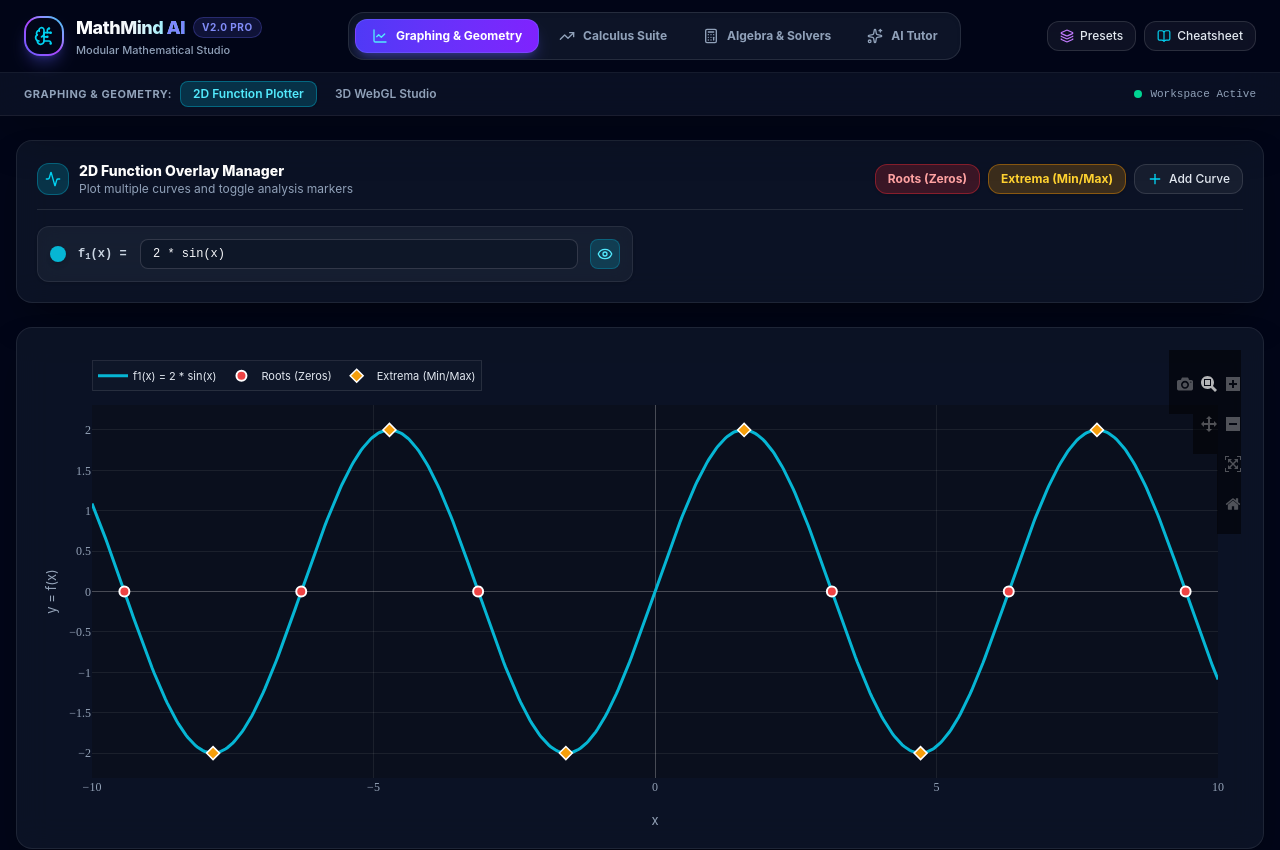
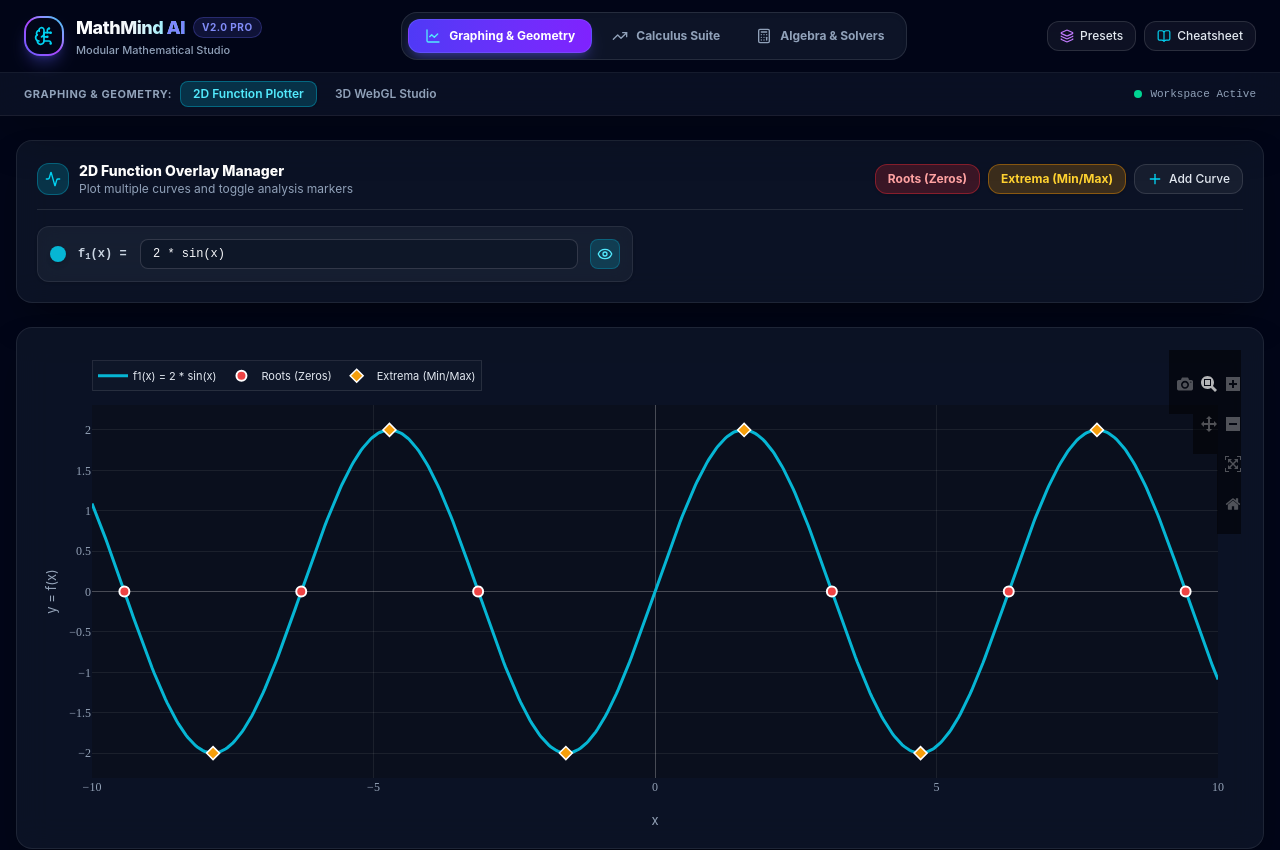
Before and after one commit to darkling10/mathmind, a React (Vite) app: page / in a window 1280 px wide. Shown: the top 850 px of the page. Built offline with nearby package versions, Linux system fonts and the light colour scheme.

Commit message:
feat: put AI capabilities behind ENABLE_AI_FEATURES feature flag

```diff
--- a/src/components/MathInput.jsx
+++ b/src/components/MathInput.jsx
@@ -3,6 +3,7 @@ import katex from 'katex';
 import { formatLatex } from '../services/mathEngine';
 import VirtualKeyboard from './VirtualKeyboard';
 import { Keyboard, Send, XCircle, CheckCircle2, Sparkles } from 'lucide-react';
+import { FEATURE_FLAGS } from '../config/featureFlags';
 
 export default function MathInput({ value, onChange, onSubmit, label = "Enter Equation or Function", placeholder = "e.g. sin(x) * exp(-0.1 * x)", showAiButton = false, onAiClick }) {
   const [showKeyboard, setShowKeyboard] = useState(false);
@@ -68,7 +69,7 @@ export default function MathInput({ value, onChange, onSubmit, label = "Enter Eq
         </label>
 
         <div className="flex items-center gap-2">
-          {showAiButton && (
+          {showAiButton && FEATURE_FLAGS.ENABLE_AI_FEATURES && (
             <button
               onClick={onAiClick}
               className="text-xs font-bold text-purple-300 hover:text-white bg-purple-500/20 border border-purple-500/40 px-3 py-1.5 rounded-xl flex items-center gap-1.5 transition-all shadow-sm"
--- a/src/components/Navbar.jsx
+++ b/src/components/Navbar.jsx
@@ -6,11 +6,9 @@ import {
   Sparkles,
   BookOpen,
   Layers,
-  BrainCircuit,
-  Box,
-  Grid,
-  ChevronDown
+  BrainCircuit
 } from 'lucide-react';
+import { FEATURE_FLAGS } from '../config/featureFlags';
 
 export default function Navbar({
   primaryDomain,
@@ -21,7 +19,7 @@ export default function Navbar({
   onOpenCheatSheet
 }) {
   // Primary domain categories
-  const domains = [
+  const allDomains = [
     {
       id: 'graphing',
       label: 'Graphing & Geometry',
@@ -51,15 +49,15 @@ export default function Navbar({
         { id: 'matrix', label: 'Matrix Laboratory' }
       ]
     },
-    {
+    ...(FEATURE_FLAGS.ENABLE_AI_FEATURES ? [{
       id: 'ai',
       label: 'AI Tutor',
       icon: Sparkles,
       subTools: []
-    }
+    }] : [])
   ];
 
-  const currentDomainObj = domains.find(d => d.id === primaryDomain) || domains[0];
+  const currentDomainObj = allDomains.find(d => d.id === primaryDomain) || allDomains[0];
 
   return (
     <header className="w-full sticky top-0 z-50 mb-6 border-b border-white/10 shadow-2xl backdrop-blur-xl bg-slate-950/80">
@@ -89,7 +87,7 @@ export default function Navbar({
 
         {/* Tier 1 Domain Selector Tabs */}
         <nav className="flex items-center bg-slate-900/90 p-1.5 rounded-2xl border border-white/10 shadow-inner overflow-x-auto max-w-full gap-1">
-          {domains.map((domain) => {
+          {allDomains.map((domain) => {
             const Icon = domain.icon;
             const isActive = primaryDomain === domain.id;
             return (
@@ -135,7 +133,7 @@ export default function Navbar({
 
       </div>
 
-      {/* Tier 2: Contextual Sub-Toolbar (Only shown if current domain has subTools) */}
+      {/* Tier 2: Contextual Sub-Toolbar */}
       {currentDomainObj.subTools.length > 0 && (
         <div className="w-full bg-slate-900/60 border-t border-white/5 py-2 px-6">
           <div className="max-w-7xl mx-auto flex items-center justify-between">
--- /dev/null
+++ b/src/config/featureFlags.js
@@ -0,0 +1,10 @@
+/**
+ * Feature Flags Configuration
+ * Set ENABLE_AI_FEATURES to true to enable the AI Math Tutor & Assistant features.
+ * Can be controlled via environment variable VITE_ENABLE_AI_FEATURES (e.g. VITE_ENABLE_AI_FEATURES=true).
+ */
+
+export const FEATURE_FLAGS = {
+  // AI Assistant & Tutor feature flag (default: false until AI infrastructure is ready)
+  ENABLE_AI_FEATURES: import.meta.env.VITE_ENABLE_AI_FEATURES === 'true' || false,
+};
```
